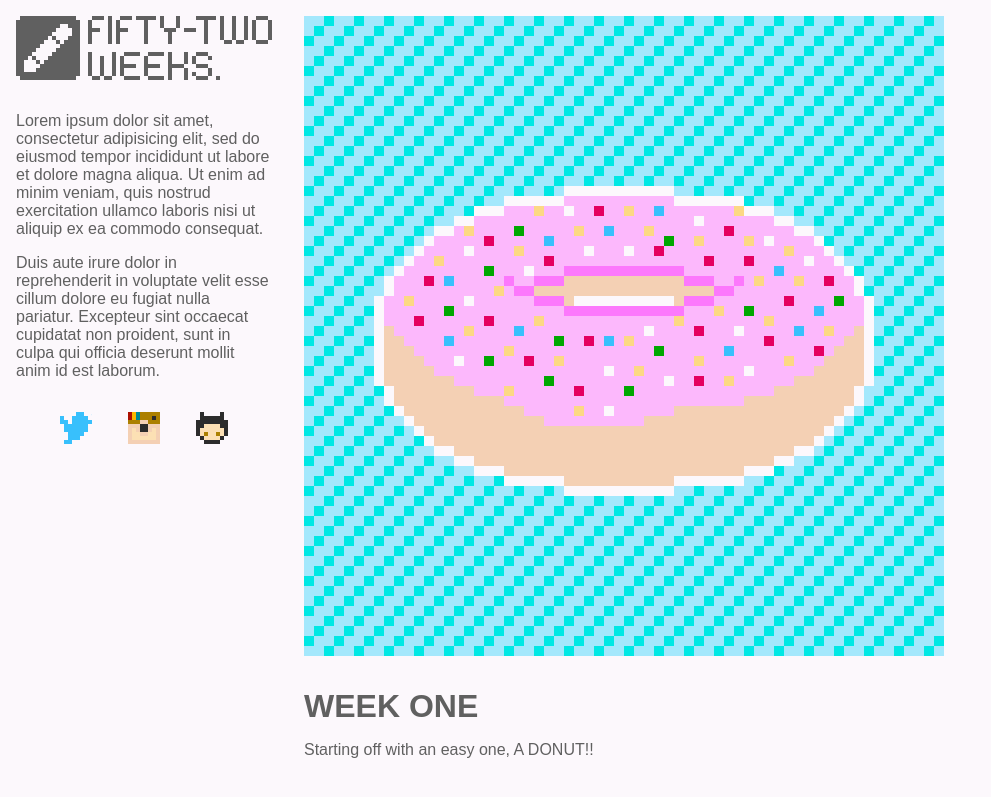
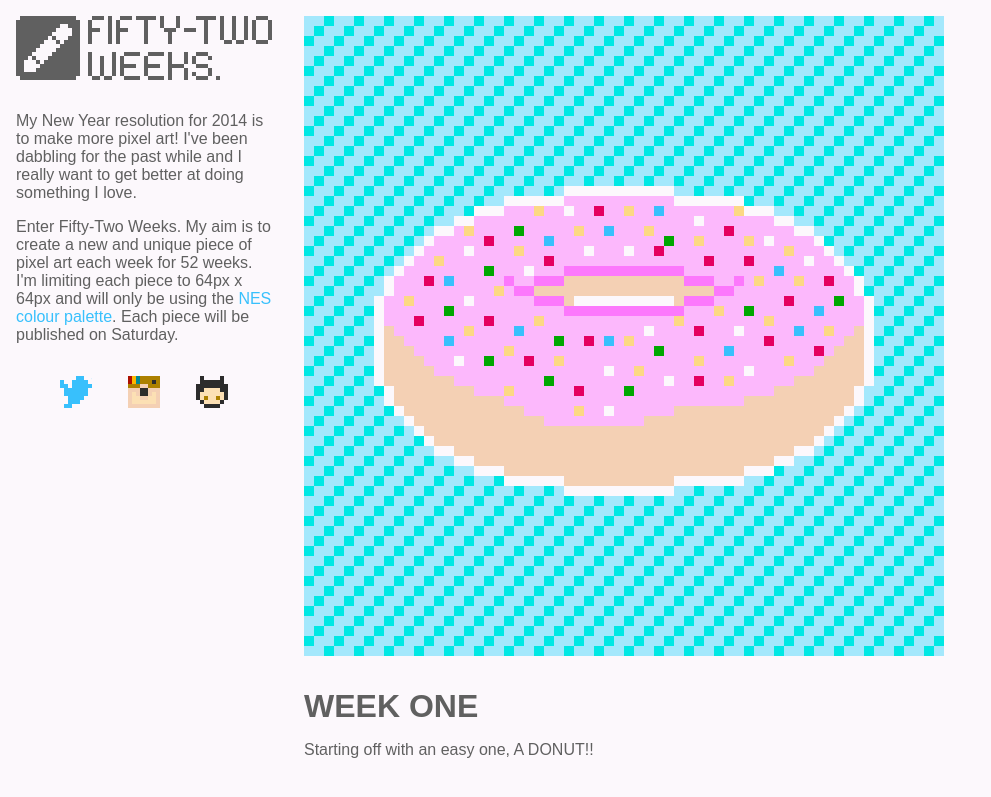
Before and after one commit to kivlor/52-weeks, a Jekyll site: the page built from index.html, in a window 1280 px wide. Shown: the top 797 px of the page, without its empty margins (0-991 px from the left). Built offline with Jekyll 4.4.1, drawn with Linux system fonts in a browser that asks for light colours; the list of posts is cut into pages by our own code.

Commit message:
lol, lipsum...

```diff
--- a/_layouts/layout.html
+++ b/_layouts/layout.html
@@ -12,7 +12,8 @@
 	<body>
 		<aside>
 			<h1><a href="/">{{ site.title }}</a></h1>
-			<p>Lorem ipsum dolor sit amet, consectetur adipisicing elit, sed do eiusmod tempor incididunt ut labore et dolore magna aliqua. Ut enim ad minim veniam, quis nostrud exercitation ullamco laboris nisi ut aliquip ex ea commodo consequat.</p><p>Duis aute irure dolor in reprehenderit in voluptate velit esse cillum dolore eu fugiat nulla pariatur. Excepteur sint occaecat cupidatat non proident, sunt in culpa qui officia deserunt mollit anim id est laborum.</p>
+			<p>My New Year resolution for 2014 is to make more pixel art! I've been dabbling for the past while and I really want to get better at doing something I love.</p>
+			<p>Enter Fifty-Two Weeks. My aim is to create a new and unique piece of pixel art each week for 52 weeks. I'm limiting each piece to 64px x 64px and will only be using the <a href="http://en.wikipedia.org/wiki/List_of_video_game_console_palettes#Famicom.2FNES">NES colour palette</a>. Each piece will be published on Saturday.</p>
 			<p class="social">
 				<a href="http://twitter.com/kivlor" class="twitter">Twitter</a>
 				<a href="http://instagram.com/kivlor" class="instagram">Instagram</a>
```
